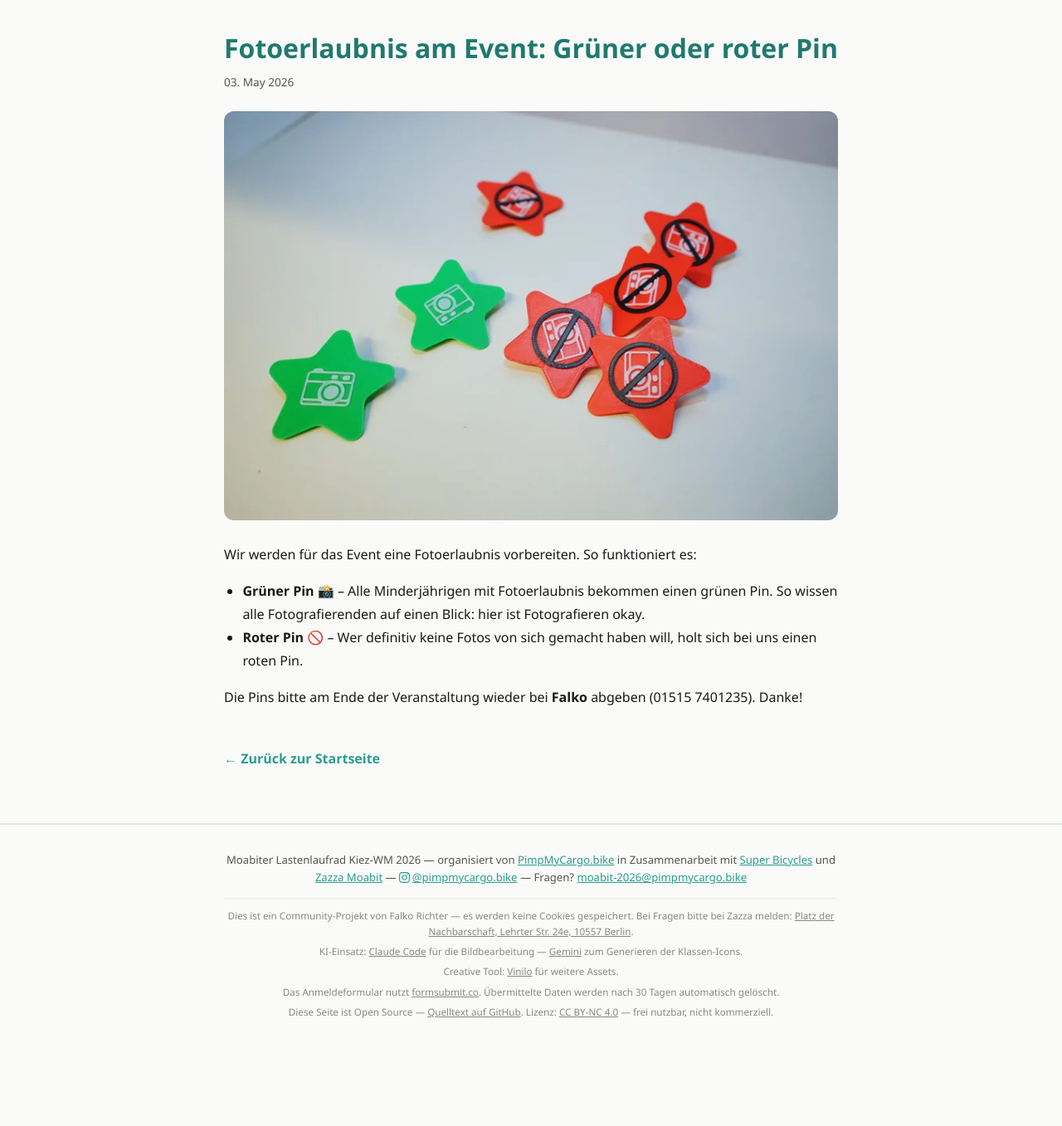
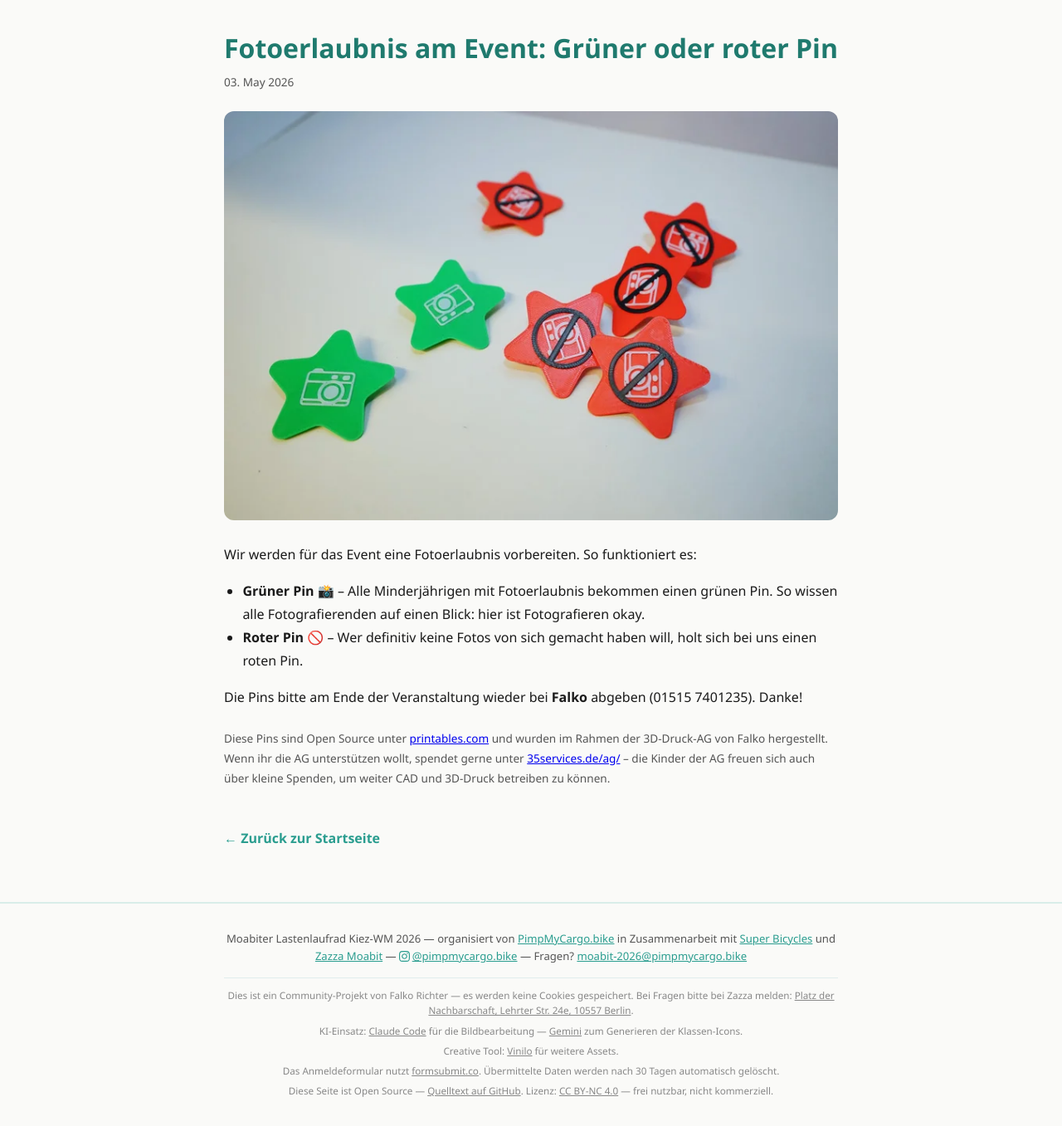
Before and after one commit to falkorichter/moabit-lastenlaufrad-champion-2026, a Jekyll site: the page built from _posts/2026-05-03-foto-pins.md, in a window 1280 px wide. Shown: the whole page at 83% size. Built offline with Jekyll 4.4.1, drawn with Linux system fonts in a browser that asks for light colours; before the commit the page ends 1262 px from its top, so only the background shows below that.

Commit message:
Add 3D-print attribution and donation note to Foto-Pins post
Co-Authored-By: Claude Sonnet 4.6 <noreply@anthropic.com>

```diff
--- a/_posts/2026-05-03-foto-pins.md
+++ b/_posts/2026-05-03-foto-pins.md
@@ -26,3 +26,7 @@ Wir werden für das Event eine Fotoerlaubnis vorbereiten. So funktioniert es:
 - **Roter Pin 🚫** – Wer definitiv keine Fotos von sich gemacht haben will, holt sich bei uns einen roten Pin.
 
 Die Pins bitte am Ende der Veranstaltung wieder bei **Falko** abgeben (01515 7401235). Danke!
+
+<p style="font-size:.85rem;color:var(--muted);margin-top:1.5rem;">
+Diese Pins sind Open Source unter <a href="https://www.printables.com/model/1627330-photo-badges-show-if-you-want-to-be-on-a-photo-at" target="_blank" rel="noopener">printables.com</a> und wurden im Rahmen der 3D-Druck-AG von Falko hergestellt. Wenn ihr die AG unterstützen wollt, spendet gerne unter <a href="https://35services.de/ag/" target="_blank" rel="noopener">35services.de/ag/</a> – die Kinder der AG freuen sich auch über kleine Spenden, um weiter CAD und 3D-Druck betreiben zu können.
+</p>
```
